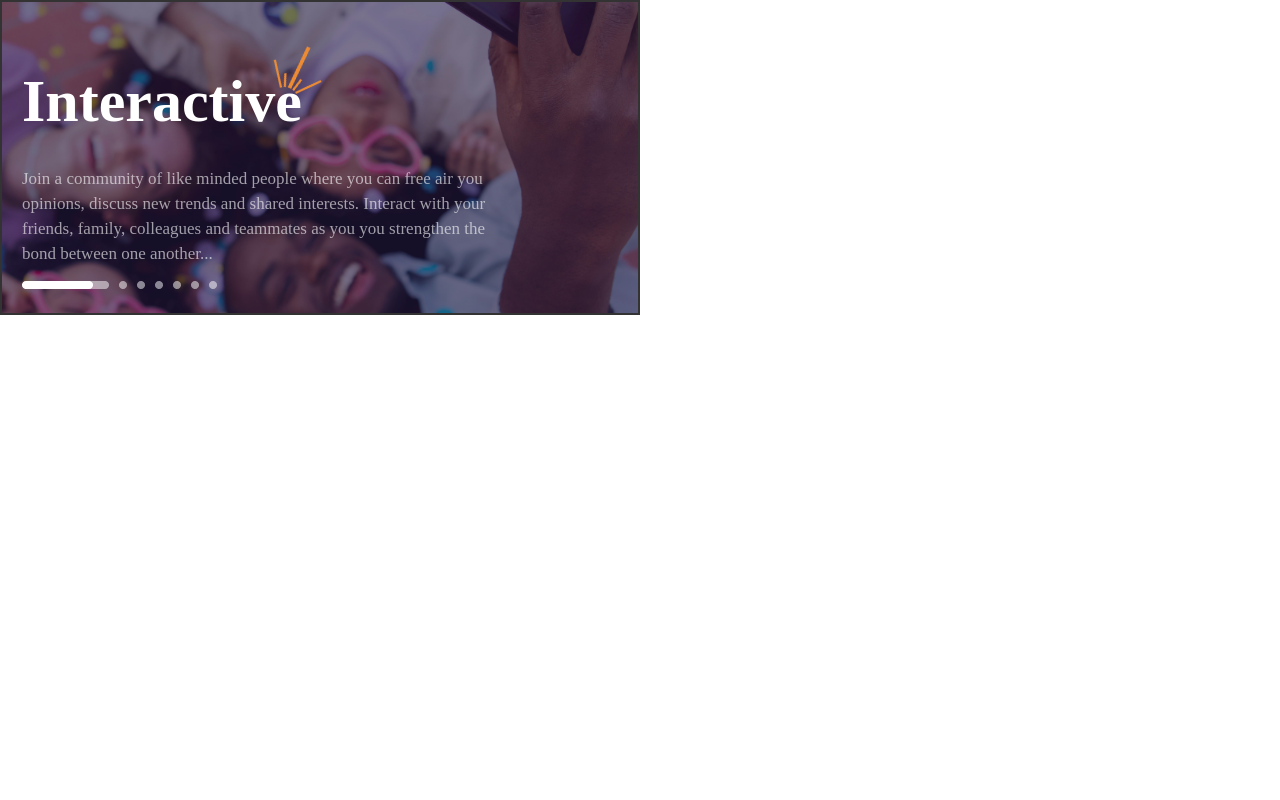
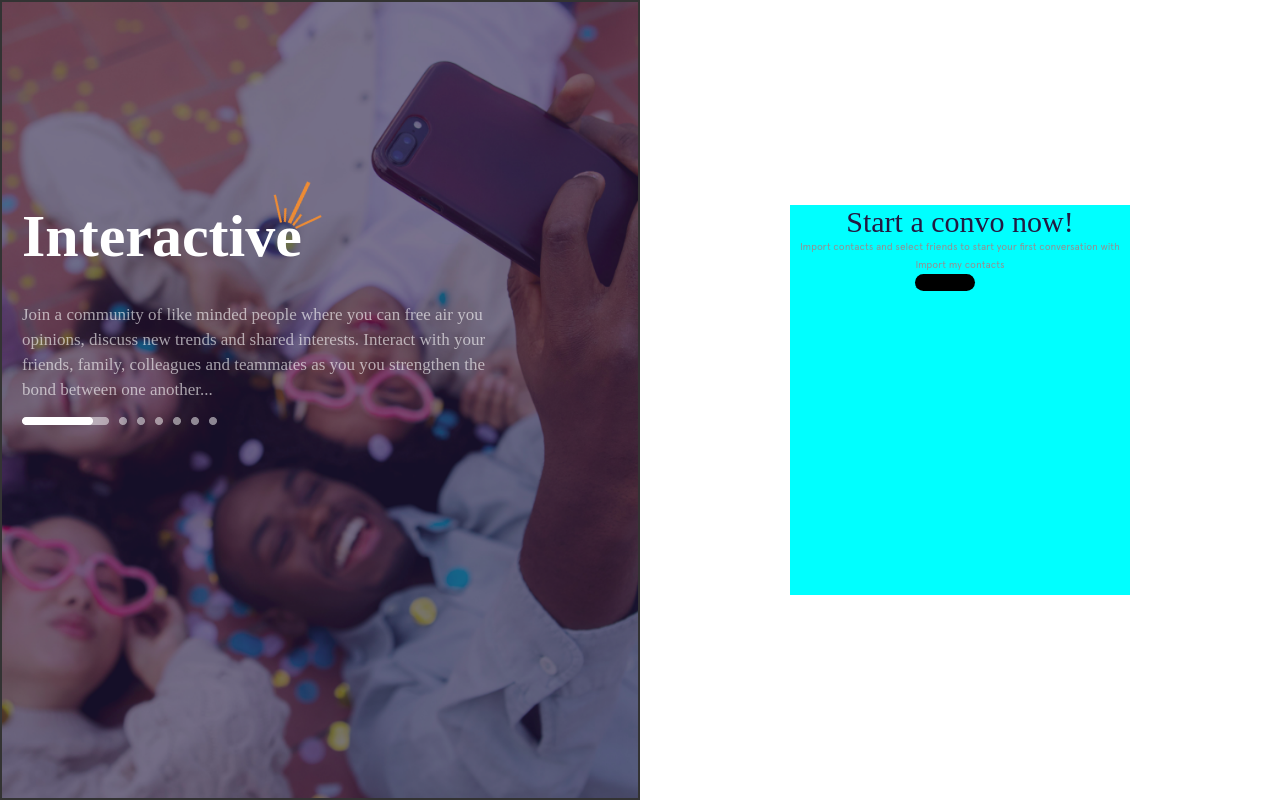
Before and after one commit to Chidubem03/SquareLinq.Inc, a React (Create React App) app: page /getstarted in a window 1280 px wide. Built offline with nearby package versions, Linux system fonts and the light colour scheme; a web font is replaced by a local one.

Commit message:
creating getstarted component

```diff
--- a/src/Pages/GetStarted/GetStarted.jsx
+++ b/src/Pages/GetStarted/GetStarted.jsx
@@ -13,7 +13,7 @@ import { Link } from "react-router-dom/cjs/react-router-dom";
 
 const GetStarted = () => {
   return (
-    <div id="getstarted-container">
+    <div className="getstarted-container">
       <div className="con interactive-sec">
         <div>
           <h1>
@@ -32,6 +32,17 @@ const GetStarted = () => {
       <section className="getstarted-section">
         <article className="getstarted-article">
           <h1>Start a convo now!</h1>
+          <p>
+            Import contacts and select friends to start your first conversation
+            with{" "}
+          </p>
+          <div>
+            <p>Import my contacts</p>
+            <div className="toggle">
+              <span className="close-x">X</span>
+              <span className="ok-x">v</span>
+            </div>
+          </div>
         </article>
       </section>
     </div>
--- a/src/Pages/GetStarted/getStarted.css
+++ b/src/Pages/GetStarted/getStarted.css
@@ -0,0 +1,74 @@
+
+@font-face {
+    font-family: 'myFont';
+    src: url('../../assets/fonts/Gotham_Black/Gotham_Black.otf'); /* Adjust path and format as needed */
+    format: format('opentype');
+  }
+  @font-face {
+    font-family: 'Apercu';
+    src: url('../../assets/fonts/apercu/Apercu_Regular.otf'); /* Adjust path and format as needed */
+    format: format('opentype');
+  }
+
+
+
+
+
+.getstarted-container {
+  width: 100%;
+  height: 100vh;
+  display: flex;
+  font-style: normal;
+  font-weight: 300;
+  font-size: 15px;
+  line-height: 18px;
+}
+.getstarted-section {
+
+  width: 50vw;
+  height: 100vh;
+  display: flex;
+  justify-content: center;
+  align-items: center;
+}
+
+.getstarted-section h1 {
+  font-family: Gotham Black;
+  font-size: 30px;
+  font-weight: 500;
+  line-height: 33.15px;
+  margin: 0;
+  padding: 0;
+  color: #231942;
+;
+
+}
+
+
+.getstarted-section p{font-family: Apercu;
+font-size: 10px;
+font-weight: 300;
+line-height: 17.84px;
+
+margin: 0;
+padding: 0;
+color: #919192;
+;
+}
+
+.getstarted-article {
+  width: 340px;
+  height: 390px;
+  background-color: aqua;
+  display: flex;
+ justify-content: start;
+ align-items: center;
+  flex-direction: column;
+
+}
+.toggle{width: 60px;
+height: 17px;
+background-color: black;
+border-radius: 30px;
+
+}
```
